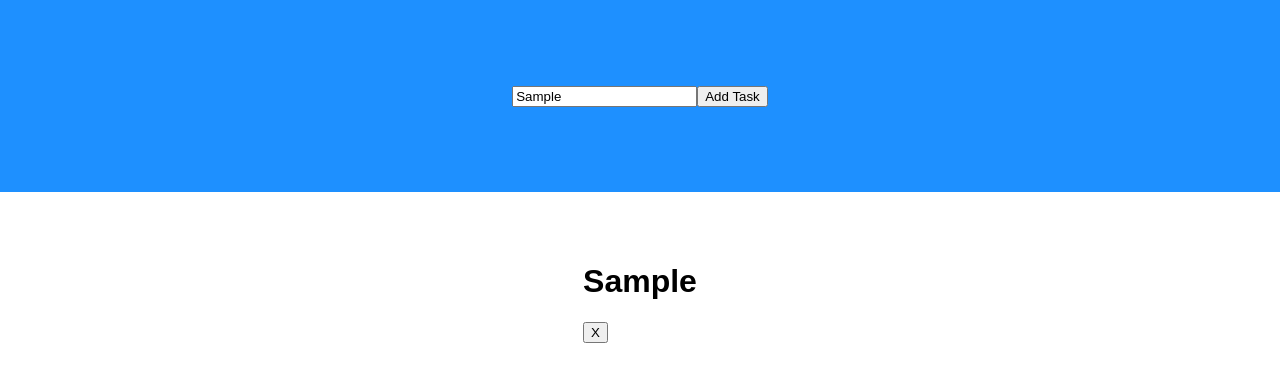
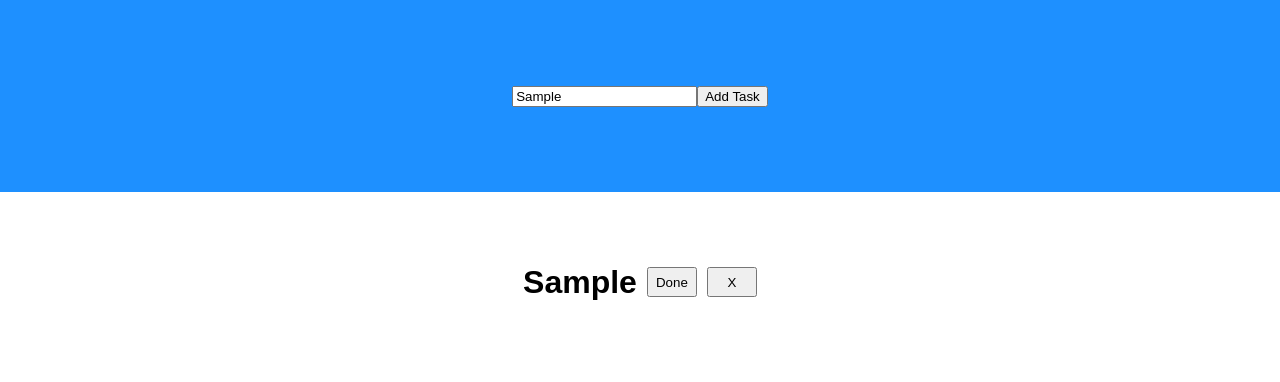
Before and after one commit to AdrianIlovan/react-social-media-app, a React (Create React App) app: page / in a window 1280 px wide. Both pictures are taken after typing "Sample" into the empty fields and a click on the button "Add Task". Shown: the top 382 px of the page. Built offline with nearby package versions, Linux system fonts and the light colour scheme.

Commit message:
Completed Tasks Functionality

```diff
--- a/src/App.css
+++ b/src/App.css
@@ -39,8 +39,8 @@ body {
 }
 
 .task button {
-  width: 25px;
-  height: 20px;
-  margin-left: 20px;
+  width: 50px;
+  height: 30px;
+  margin-left: 10px;
   text-align: center;
 }
--- a/src/App.js
+++ b/src/App.js
@@ -15,12 +15,25 @@ function App() {
     const task = {
       id: todoList.length === 0 ? 1 : todoList[todoList.length - 1].id + 1,
       taskName: newTask,
+      completed: false,
     };
     setTodoList([...todoList, task]);
   };
 
   const deleteTask = (id) => {
     setTodoList(todoList.filter((task) => task.id !== id))
+  };
+
+  const completedTask = (id) => {
+    setTodoList(
+      todoList.map((task) => {
+        if (task.id === id) {
+          return {...task, completed: true};
+        } else {
+          return task;
+        }
+      })
+    );
   };
 
   return (
@@ -33,7 +46,9 @@ function App() {
         {todoList.map((task) => {
             return <Task taskName={task.taskName}
                          id={task.id}
-                         deleteTask={deleteTask}/>;
+                         deleteTask={deleteTask}
+                         completed={task.completed}
+                         completedTask={completedTask}/>;
         })}
       </div>
     </div>
--- a/src/Task.js
+++ b/src/Task.js
@@ -2,10 +2,15 @@ import React from "react";
 
 const Task = (props) => {
     return (
-        <div>
+        <div className="task"
+        style={{backgroundColor:props.completed ? "royalblue" : "white"}}>
              <h1>{props.taskName}</h1>
+             <button className="green-button"
+                      onClick={() => props.completedTask(props.id)}
+                      >Done</button>
              <button className="button"
-                      onClick ={() => props.deleteTask(props.id)}> X </button>
+                      onClick ={() => props.deleteTask(props.id)}
+                      > X </button>
             </div>
     )
 }
```
